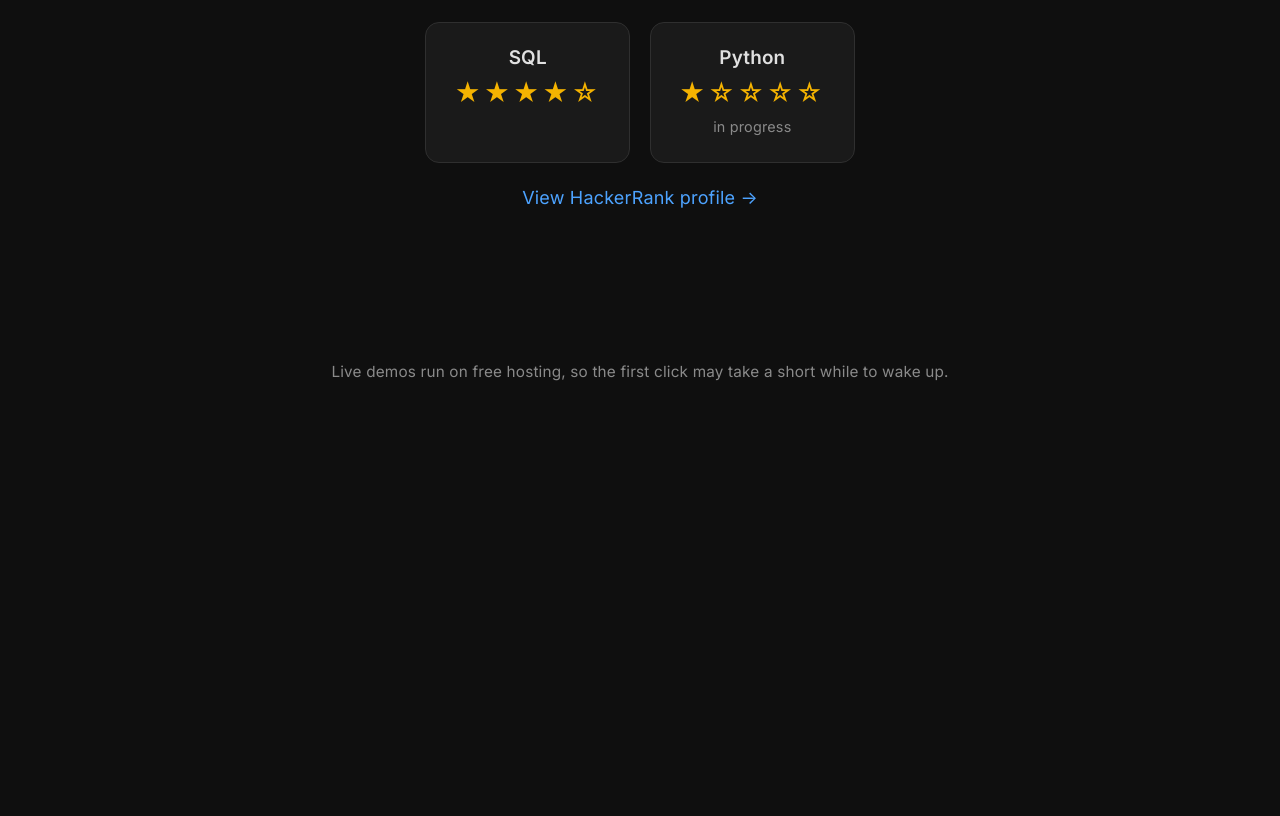
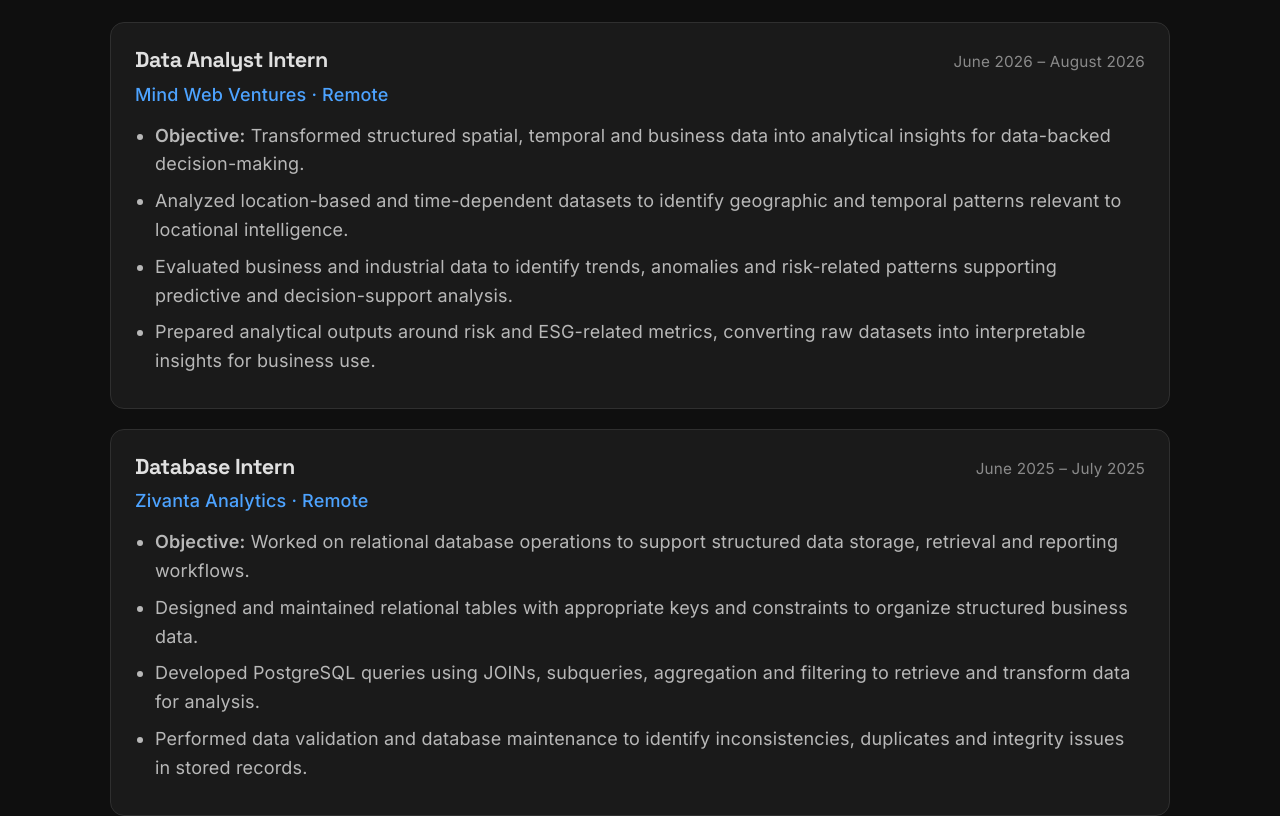
Before and after one commit to rishiraj2323/portfolio-website, a React (Vite) app: page / in a window 1280 px wide. Shown: the part 1300-2116 px from the top of the page. Built offline with nearby package versions, Linux system fonts and the light colour scheme.

Commit message:
Add internship experience and relevant coursework

```diff
--- a/src/App.css
+++ b/src/App.css
@@ -469,3 +469,37 @@ h2 {
 }
 
 [data-theme="light"] .demo-note { color: #666; }
+
+.exp-list {
+  display: flex;
+  flex-direction: column;
+  gap: 20px;
+  margin-top: 24px;
+  text-align: left;
+}
+
+.exp-card {
+  background: #1a1a1a;
+  border: 1px solid #2f2f2f;
+  border-radius: 14px;
+  padding: 24px;
+}
+
+.exp-head {
+  display: flex;
+  justify-content: space-between;
+  align-items: baseline;
+  gap: 12px;
+  flex-wrap: wrap;
+}
+
+.exp-head h3 { margin: 0; font-size: 1.2rem; }
+.exp-date { font-size: 0.85rem; color: #8a8a8a; }
+.exp-company { margin: 6px 0 14px; color: #4da3ff; font-weight: 500; }
+.exp-card ul { margin: 0; padding-left: 20px; }
+.exp-card li { line-height: 1.6; color: #b8b8b8; margin-bottom: 8px; }
+
+[data-theme="light"] .exp-card { background: #fff; border-color: #dcdce1; }
+[data-theme="light"] .exp-date { color: #666; }
+[data-theme="light"] .exp-company { color: #0b69d4; }
+[data-theme="light"] .exp-card li { color: #444; }
--- a/src/App.jsx
+++ b/src/App.jsx
@@ -93,6 +93,50 @@ function App() {
 </div>
       </section>
 
+<section id="experience">
+  <h2>Experience</h2>
+  <div className="exp-list">
+    <div className="exp-card">
+      <div className="exp-head">
+        <h3>Data Analyst Intern</h3>
+        <span className="exp-date">June 2026 – August 2026</span>
+      </div>
+      <p className="exp-company">Mind Web Ventures · Remote</p>
+      <ul>
+        <li><strong>Objective:</strong> Transformed structured spatial, temporal and business data into analytical insights for data-backed decision-making.</li>
+        <li>Analyzed location-based and time-dependent datasets to identify geographic and temporal patterns relevant to locational intelligence.</li>
+        <li>Evaluated business and industrial data to identify trends, anomalies and risk-related patterns supporting predictive and decision-support analysis.</li>
+        <li>Prepared analytical outputs around risk and ESG-related metrics, converting raw datasets into interpretable insights for business use.</li>
+      </ul>
+    </div>
+
+    <div className="exp-card">
+      <div className="exp-head">
+        <h3>Database Intern</h3>
+        <span className="exp-date">June 2025 – July 2025</span>
+      </div>
+      <p className="exp-company">Zivanta Analytics · Remote</p>
+      <ul>
+        <li><strong>Objective:</strong> Worked on relational database operations to support structured data storage, retrieval and reporting workflows.</li>
+        <li>Designed and maintained relational tables with appropriate keys and constraints to organize structured business data.</li>
+        <li>Developed PostgreSQL queries using JOINs, subqueries, aggregation and filtering to retrieve and transform data for analysis.</li>
+        <li>Performed data validation and database maintenance to identify inconsistencies, duplicates and integrity issues in stored records.</li>
+      </ul>
+    </div>
+  </div>
+</section>
+
+<section id="coursework">
+  <h2>Relevant Coursework</h2>
+  <div className="skills-list">
+    <span>Predictive Analysis</span>
+    <span>Machine Learning</span>
+    <span>Artificial Intelligence</span>
+    <span>Statistics</span>
+    <span>Database Management</span>
+    <span>Data Mining & Data Warehousing</span>
+  </div>
+</section>
 <section id="practice">
   <h2>Coding Practice</h2>
   <div className="practice-grid">
```
